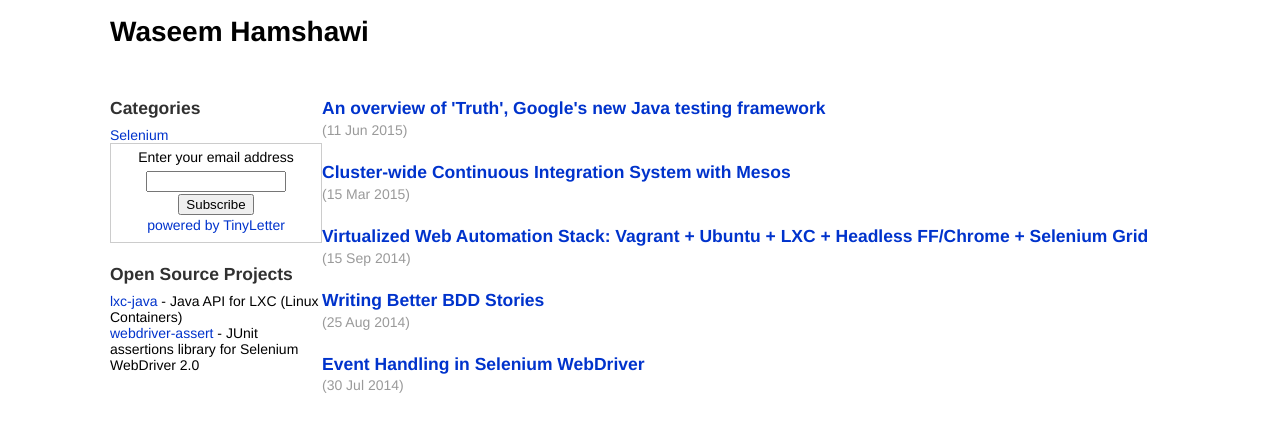
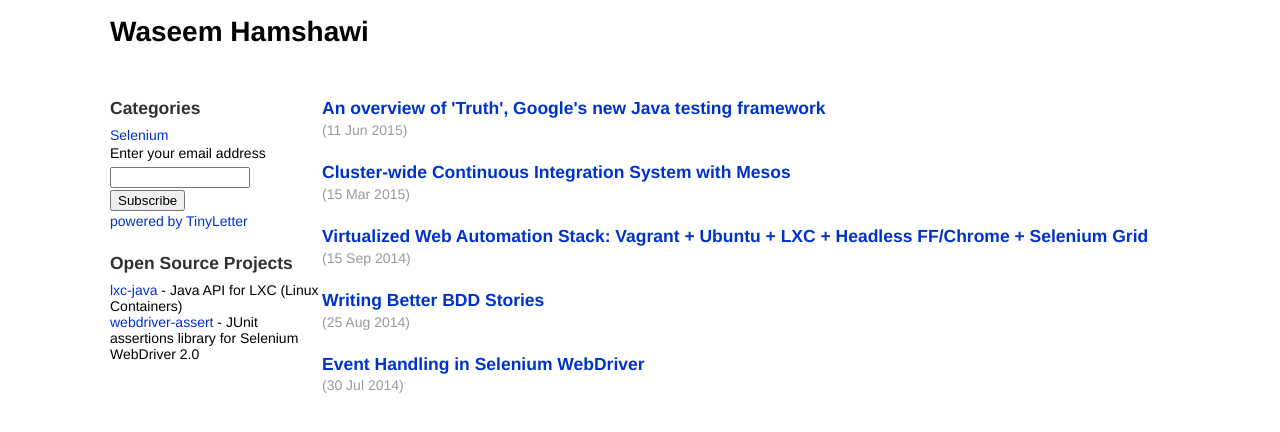
Before and after one commit to waseemh/waseemh.github.io_F, a Jekyll site: the page built from index.md, in a window 1280 px wide. Shown: the top 432 px of the page. Built offline with Jekyll 4.4.1, drawn with Linux system fonts in a browser that asks for light colours.

Commit message:
Update default.html

```diff
--- a/_layouts/default.html
+++ b/_layouts/default.html
@@ -24,7 +24,7 @@
   {% endfor %}
 </ul>
 
- <form style="border:1px solid #ccc;padding:3px;text-align:center;" action="https://tinyletter.com/waseemh" method="post" target="popupwindow" onsubmit="window.open('https://tinyletter.com/waseemh', 'popupwindow', 'scrollbars=yes,width=800,height=600');return true">
+ <form action="https://tinyletter.com/waseemh" method="post" target="popupwindow" onsubmit="window.open('https://tinyletter.com/waseemh', 'popupwindow', 'scrollbars=yes,width=800,height=600');return true">
    <p><label for="tlemail">Enter your email address</label></p>
    <p><input type="text" style="width:140px" name="email" id="tlemail" /></p>
    <input type="hidden" value="1" name="embed"/>
```
